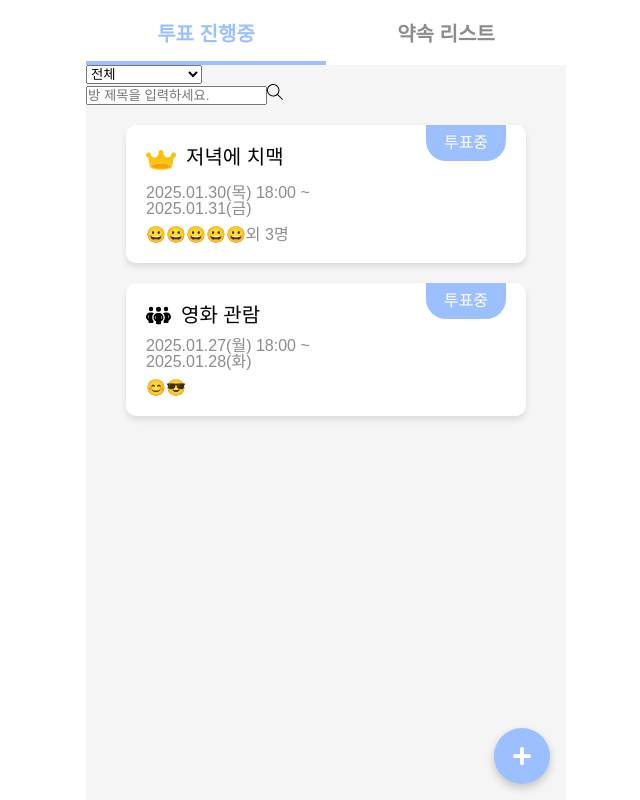
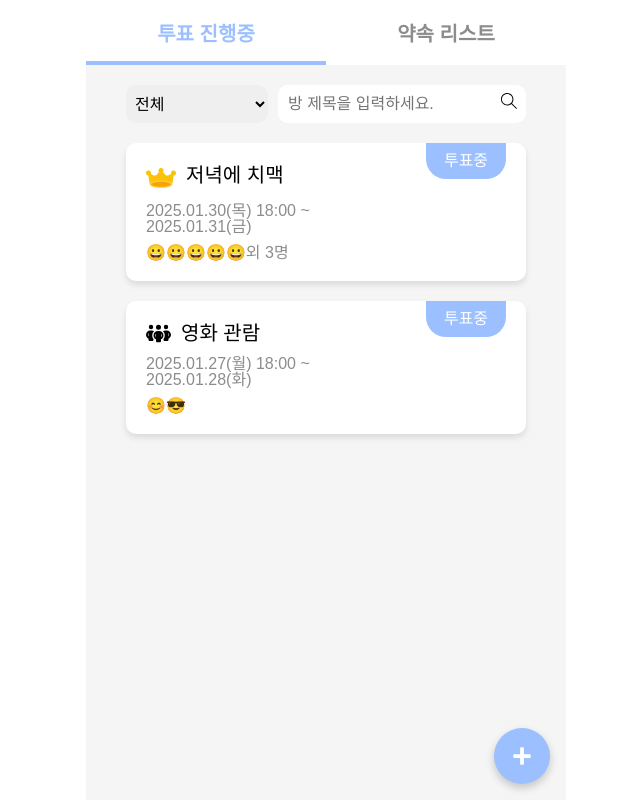
Before and after one commit to FRONT-END-BOOTCAMP-PLUS-3/moongchija, a Next.js app: page /user/appointments in a window 1280 px wide. Shown: the whole page, without its empty margins (314-954 px from the left). Built offline with nearby package versions, Linux system fonts and the light colour scheme; a web font is replaced by a local one.

Commit message:
[style] appointments 페이지 검색창 디자인 추가

```diff
--- a/app/user/appointments/AppointmentsPage.module.scss
+++ b/app/user/appointments/AppointmentsPage.module.scss
@@ -5,10 +5,45 @@
   flex-direction: column;
 }
 
+.searchBox {
+  width: 100%;
+  display: flex;
+  gap: 10px;
+  padding: 20px 40px;
+
+  select {
+    padding: 5px;
+  }
+
+  .inputWrapper {
+    width: 100%;
+    background: white;
+    border-radius: 10px;
+  }
+
+  input {
+    padding: 10px;
+    width: 90%;
+
+    &:focus {
+      outline: none;
+    }
+  }
+
+  select,
+  input {
+    font-family: var(--font-main);
+    font-size: var(--font-size-sm);
+    border: none;
+    border-radius: 10px;
+  }
+}
+
 .listBox {
   flex: 1;
   overflow-y: auto;
-  max-height: 93vh;
+  max-height: 85vh;
+  padding: 0 40px;
 }
 
 .buttonBox {
--- a/app/user/appointments/components/AppointmentList.module.scss
+++ b/app/user/appointments/components/AppointmentList.module.scss
@@ -1,6 +1,5 @@
 .container {
     height: 100%;
-    padding: 20px 40px;
     display: flex;
     flex-direction: column;
     gap: 20px;
--- a/app/user/appointments/page.tsx
+++ b/app/user/appointments/page.tsx
@@ -63,7 +63,7 @@ const AppointmentsPage: React.FC = () => {
     <>
       <TabMenu tabs={tabs} onTabChange={handleTabChange} />
       <main className={styles.container}>
-        <section>
+        <section className={styles.searchBox}>
           <select onChange={handleSelectChange} value={selectedOption}>
             <option value="전체">전체</option>
             <option value="방장">내가 방장인 약속</option>
@@ -74,7 +74,7 @@ const AppointmentsPage: React.FC = () => {
               </>
             )}
           </select>
-          <div>
+          <div className={styles.inputWrapper}>
             <input
               type="text"
               value={searchText}
@@ -172,6 +172,33 @@ export const appointments: AppointmentInfo[] = [
     isCreator: false,
     extraParticipants: 1,
   },
+  {
+    id: 3,
+    title: "확정된 저녁 약속",
+    confirmDate: new Date(2025, 0, 31, 19, 0),
+    confirmPlace: "홍대입구역",
+    participants: ["😀", "😀", "😀"],
+    isCreator: true,
+    extraParticipants: 0,
+  },
+  {
+    id: 4,
+    title: "확정된 영화 약속",
+    confirmDate: new Date(2025, 0, 28, 18, 0),
+    confirmPlace: "강남역",
+    participants: ["😊", "😎", "🙂", "😎", "🙂"],
+    isCreator: false,
+    extraParticipants: 1,
+  },
+  {
+    id: 4,
+    title: "확정된 영화 약속",
+    confirmDate: new Date(2025, 0, 25, 18, 0),
+    confirmPlace: "강남역",
+    participants: ["😊", "😎", "🙂", "😎", "🙂"],
+    isCreator: false,
+    extraParticipants: 1,
+  },
 ];
 
 // 유틸 함수 모음
```
